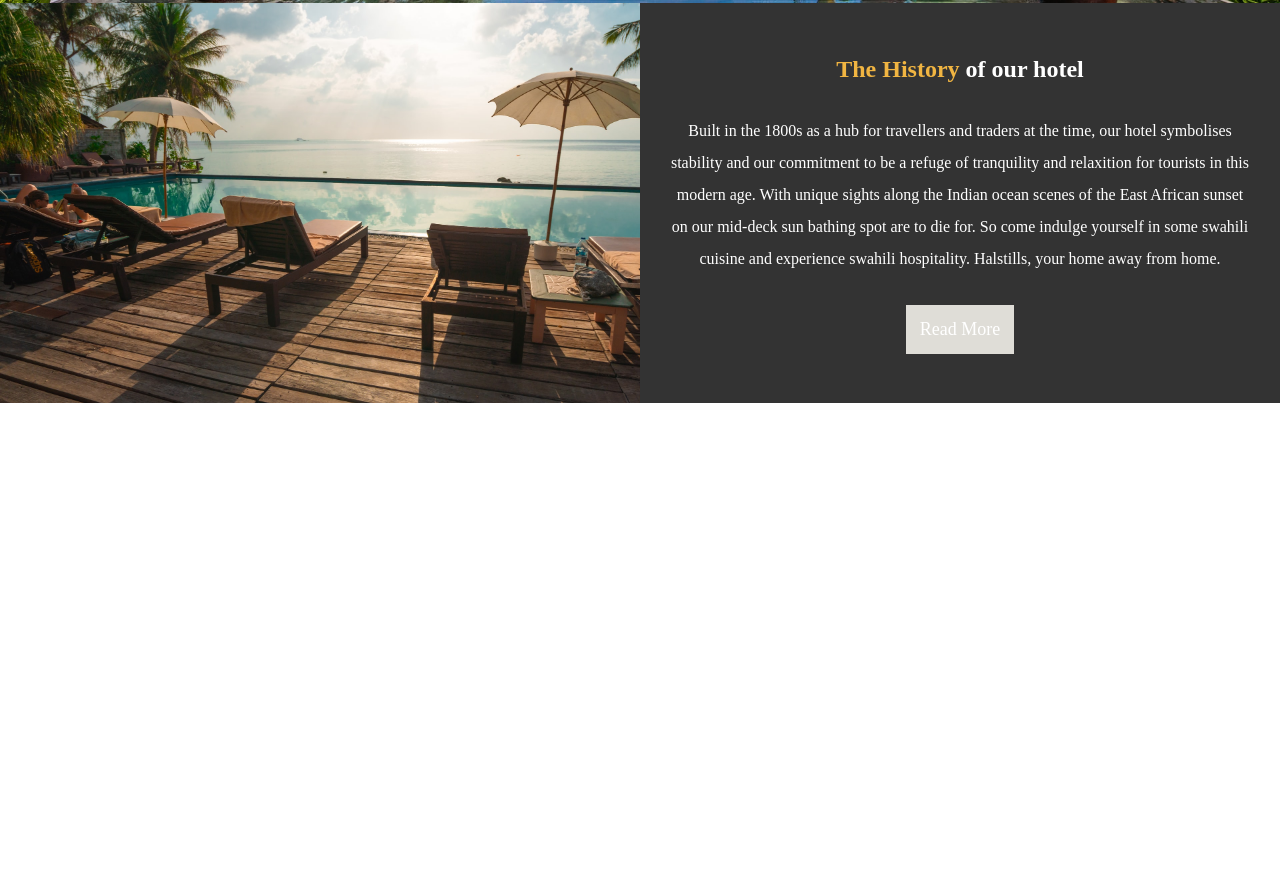
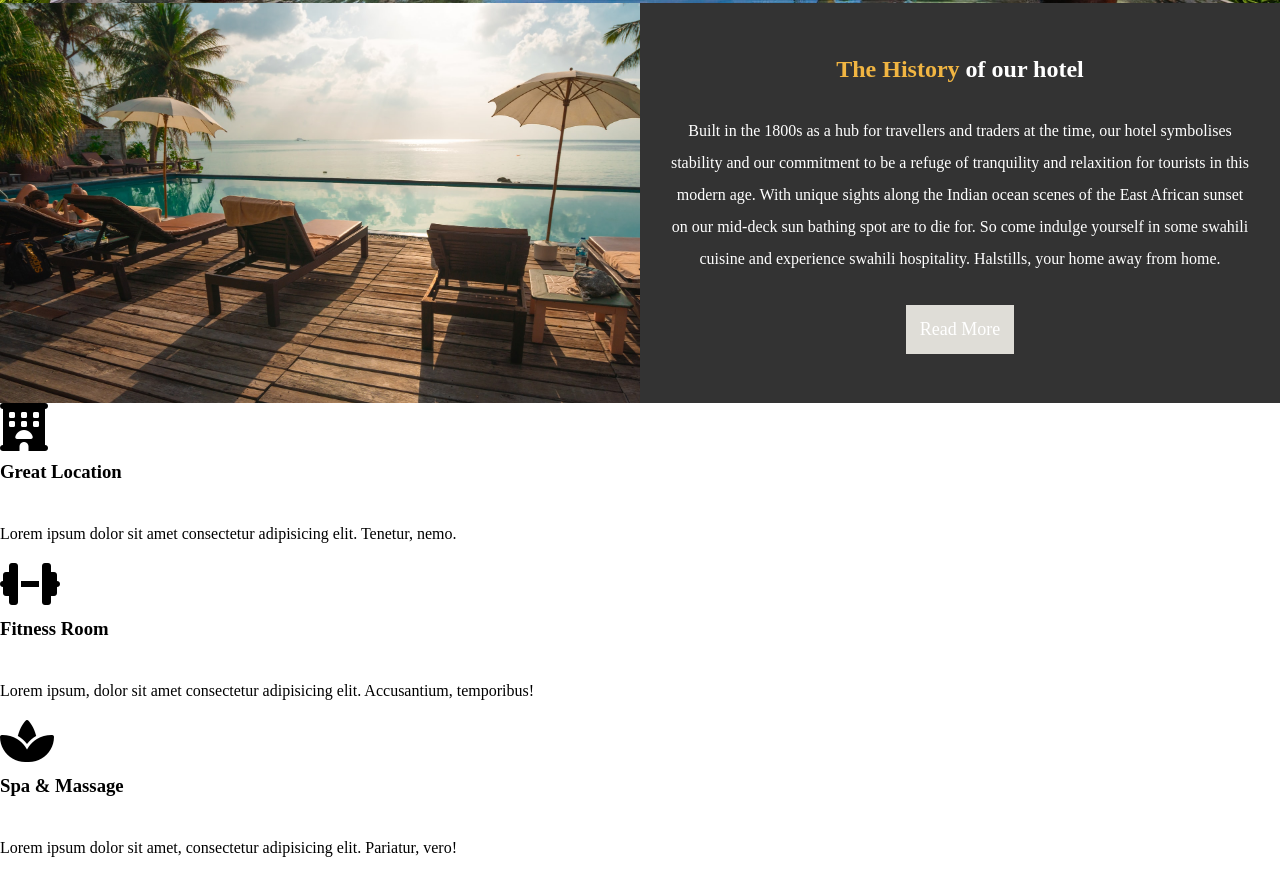
Before and after one commit to mikenjuki/Halstill-Hotels, a plain HTML site: page index.html in a window 1280 px wide. Shown: the part 629-1503 px from the top of the page. Before the commit the page ends 1033 px from the top, so only its background shows below. Drawn offline with Linux system fonts and the light colour scheme.

Commit message:
Features List
Added Features section and an image to the images folder.

```diff
--- a/index.html
+++ b/index.html
@@ -7,6 +7,7 @@
     <meta name="description" content="Welcome to the home of stillness and tranquility and the most extraordinary hotel in east africa.">
     <meta name="keywords" content="hotel, east africa hotel, kenya hotel, beachside hotel">
     <link rel="stylesheet" href="main.css">
+    <script src="https://kit.fontawesome.com/8b76552a26.js" crossorigin="anonymous"></script>
     <title>Halstill Hotels | Welcome</title>
 </head>
 
@@ -48,6 +49,28 @@
         </div>
         </section>
 
+        <section id="features">
+
+            <div class="box">
+                <i class="fa-solid fa-hotel fa-3x"></i>
+                <h3>Great Location</h3>
+                <p>Lorem ipsum dolor sit amet consectetur adipisicing elit. Tenetur, nemo.</p>
+            </div>
+
+            <div class="box">
+                <i class="fa-solid fa-dumbbell fa-3x"></i>
+                <h3>Fitness Room</h3>
+                <p>Lorem ipsum, dolor sit amet consectetur adipisicing elit. Accusantium, temporibus!</p>
+            </div>
+
+            <div class="box">
+                <i class="fa-solid fa-spa fa-3x"></i>
+                <h3>Spa & Massage</h3>
+                <p>Lorem ipsum dolor sit amet, consectetur adipisicing elit. Pariatur, vero!</p>
+            </div>
+
+        </section>
+
     </main>
 
 </body>
```
Also changed, not shown: Images/fitnessroom-01.jpg (added).
